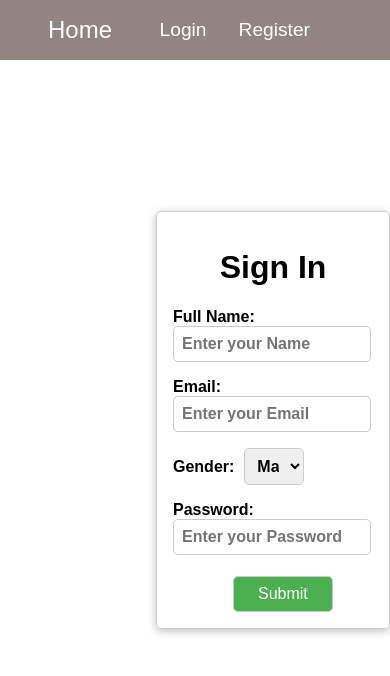
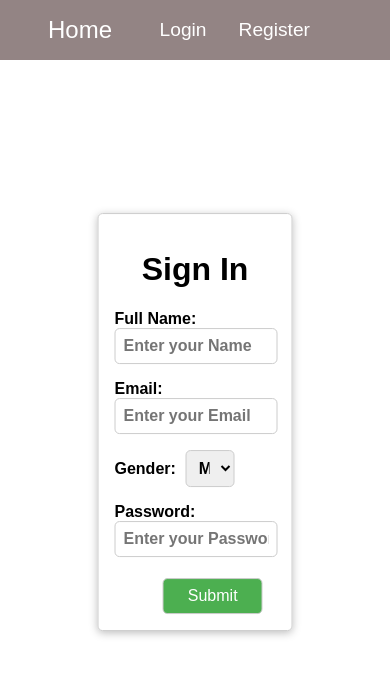
Before and after one commit to Kuwar20/backend-p, a React (Vite) app in the folder 6-sinlog/client/: page /register in a window 390 px wide. Shown: the top 676 px of the page. Built offline with nearby package versions, Linux system fonts and the light colour scheme.

Commit message:
Update SignIn.css to center the form (made responsive)

```diff
--- a/6-sinlog/client/src/pages/signin/SignIn.css
+++ b/6-sinlog/client/src/pages/signin/SignIn.css
@@ -4,11 +4,12 @@
     align-items: center; /* center the form */
     justify-content: center; /* center the form */
     padding: 1rem;
+    border-radius: 5px;
     position: absolute;
-    top: 25%;
-    left: 40%;
-    border-radius: 5px;
-    border: 1px solid #ccc;
+    top: 50%;
+    left: 50%;
+    transform: translate(-50%, -50%);
+    border: 1px solid #ccc; /* Centering the form */
     box-shadow: 0 2px 8px rgba(0, 0, 0, 0.26);
 }
 
```
